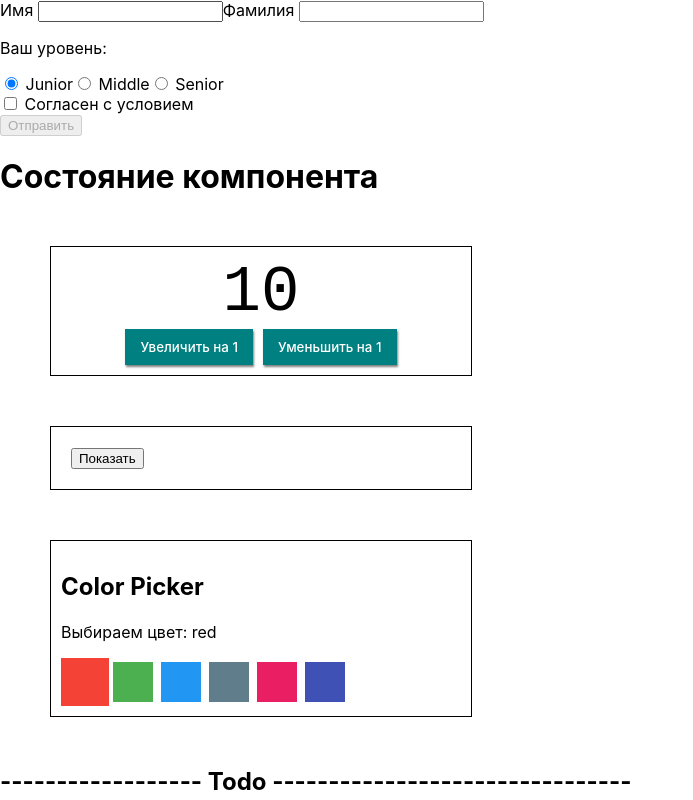
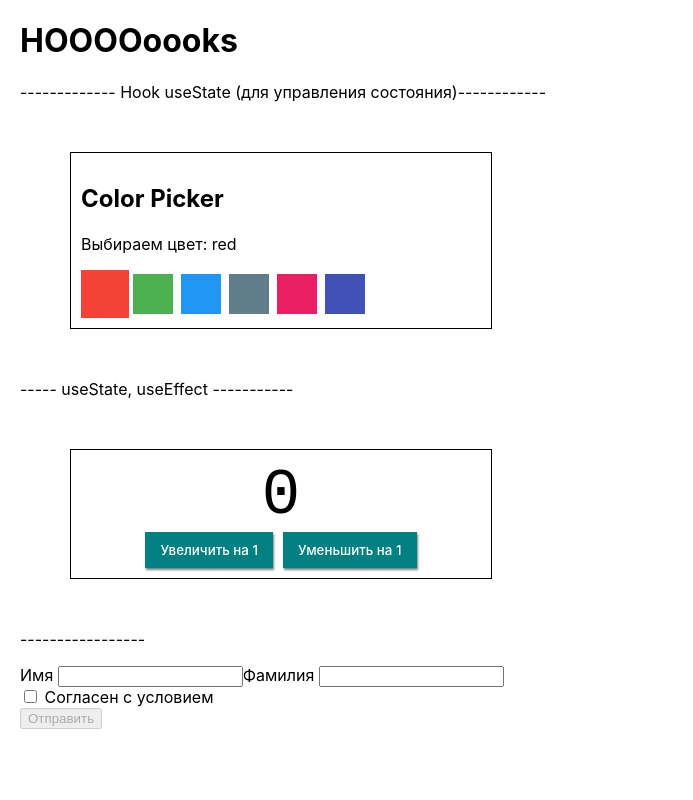
Before and after one commit to NataliaStupka/react-practice, a React (Create React App) app: page / in a window 1280 px wide. Shown: the top 800 px of the page, without its empty margins (0-693 px from the left). Built offline with nearby package versions, Linux system fonts and the light colour scheme.

Commit message:
timeOut 54 min.

```diff
--- /dev/null
+++ b/src/App-hooks.js
@@ -0,0 +1,35 @@
+import React from 'react';
+import ColorPicker from './component-hooks/ColorPickerHook/ColorPickerHook';
+import Counter from './component-hooks/CounterHooks/CounterHooks.jsx';
+import Form from './component-hooks/FormHooks/FormHooks';
+
+const colorPickerOptions = [
+  { label: 'red', color: '#F44336' },
+  { label: 'green', color: '#4CAF50' },
+  { label: 'blue', color: '#2196F3' },
+  { label: 'grey', color: '#607D8B' },
+  { label: 'pink', color: '#E91E63' },
+  { label: 'indigo', color: '#3F51B5' },
+];
+
+const AppHooks = () => {
+  return (
+    <>
+      <div style={{ margin: 20 }}>
+        <h1>HOOOOoooks</h1>
+        <p>
+          ------------- Hook useState (для управления состояния)------------
+        </p>
+        <ColorPicker options={colorPickerOptions} />
+
+        <p>----- useState, useEffect -----------</p>
+        <Counter />
+
+        <p>-----------------</p>
+        <Form />
+      </div>
+    </>
+  );
+};
+
+export default AppHooks;
--- a/src/App.js
+++ b/src/App-old.js
@@ -36,7 +36,7 @@ const colorPickerOptions = [
 // 2) Стало
 //делаем общий класс необходимый для компонентов App
 // 4.1) добавляем для form (input) name, tag  - ПЕРЕНЕСЛИ в отдел.файл
-class App extends Component {
+class AppOld extends Component {
   state = {
     // todos: initialTodos,
     todos: [],
@@ -257,4 +257,4 @@ class App extends Component {
 //   );
 // }
 
-export default App;
+export default AppOld;
--- /dev/null
+++ b/src/component-hooks/ColorPickerHook/ColorPickerHook.jsx
@@ -0,0 +1,44 @@
+//переписываем весь ColorPicker через хуки, (старый на классах и стейте)
+
+import { useState } from 'react';  //используем hook useState
+import '../../components/ColorPicker/ColorPicker.css'; // css со старого ColorPicker
+import classNames from 'classnames';
+
+export default function ColorPicker({ options }) {
+    // 1) теперь вместо state:
+    // в первом хранится переменная значение state (имя), во втором метод для изменения (setИмя)
+    const [activeOptionIdx, setActiveOptionsIdx] = useState(0);   //изначально равно нулю
+
+ //4) ? не поняла/не помню
+    const makeOptionClassName = index => {
+        return classNames('ColorPicker__option', {
+      'ColorPicker__option--active': index === activeOptionIdx, //если это будет true класс добавится
+    });
+    }
+
+//3) выбираем активный/выбранный индекс
+    const { label } = options[activeOptionIdx];
+
+    // 2) //так как функция setActiveIdx просто оборачивает setActiveOptionsIdx, то можем сразу прописать где нужно setActiveOptionsIdx
+    // const setActiveIdx = index => {
+    //     setActiveOptionsIdx(index);   //функция получает index и вызывает метод
+    // }
+
+    return (
+      <div className="ColorPicker">
+        <h2 className="ColorPicker__title">Color Picker</h2>
+        <p>Выбираем цвет: {label}</p>
+        <div>
+          {options.map(({ label, color }, index) => (
+            <button
+              key={label}
+              className={makeOptionClassName(index)}
+              style={{ backgroundColor: color }}
+              // 3) onClick это регистрация функции, туда передаем инлайн функцию, ссылку на функцию, которая вызовется во время онклика
+              onClick={() => setActiveOptionsIdx(index)}
+            ></button>
+          ))}
+        </div>
+      </div>
+    );
+}
--- /dev/null
+++ b/src/component-hooks/CounterHooks/CounterHooks.jsx
@@ -0,0 +1,52 @@
+//Counter через хуки
+
+import {useState, useEffect} from 'react';
+import '../../components/Counter/Counter.css';
+
+export default function Counter() {
+//state через useState (значение, метод)
+  const [value1, setValue1] = useState(0);
+
+  const handleIncrement = () => {
+    setValue1(prevState => prevState + 1)
+  }
+  const handleDecrement = () => {
+    setValue1(prevState => prevState - 1)
+  }
+
+  //при изменение чего, сделать что-то
+  //useEffect это функция которая 'регестиррует' эфект, который будет выполнятся каждый раз когда обновляется prop или state компонента
+  //вместо проверок (if === !== и т.д)
+  useEffect(() => {
+    console.log('запускается useEffect')
+  }, [])
+  // если вообще нет [], то при каждом изменение
+  //[] зависимостей нет, значит запустится только при первом рендере
+  //[value1] эффект запустится тогда, когда изменится только value1
+//[имя1, имя2] если что-то из этого изменилось - запускай
+
+  // useEffect(() => {
+  //   console.log('если изменится х, запусти fetch');
+  //   fetch();
+  // }, [x]);
+
+  return (
+
+    <div className='Counter'>
+      <span className="Counter__value">{value1}</span>
+      <div className="Counter__controls">
+
+        <button type="button" onClick={handleIncrement}>
+          Увеличить на 1
+        </button>
+        <button type="button" onClick={handleDecrement}>
+          Уменьшить на 1
+        </button>
+      </div>
+    </div>
+
+
+
+  );
+
+}
--- /dev/null
+++ b/src/component-hooks/FormHooks/FormHooks.jsx
@@ -0,0 +1,113 @@
+
+import { useState, useEffect } from 'react';
+
+// изменения со state
+export default function Form() {
+    const [name, setName] = useState('');
+    const [tag, setTag] = useState('');
+    const [experience, setExperience] = useState('junior');
+    const [licence, setLicence] = useState(false);
+
+    const handleSubmitForm = (event) => {
+        event.preventDefault();
+
+    };
+    const handleNameChange = event => {
+        setName(event.currentTarget.value)
+    };
+    const handleTagChange = event => {
+       setTag(event.currentTarget.value)
+    }
+
+    //--
+    const handleLicenceChange = event => {
+        setLicence(event.currentTarget.checked)
+    }
+
+//сохраним в LocalStorage значение name
+    useEffect(() => {
+        window.localStorage.setItem('name', JSON.stringify(name));
+    }, [name]); //вызываем этот useEffect только когда поле name
+
+    return (
+    <form onSubmit={handleSubmitForm}>
+        <label>
+          Имя{' '}
+          <input
+            type="text"
+            name="name" //4.4) использум уникальный атрибут, для обработчика
+            value={name}
+            onChange={handleNameChange}
+            checked={experience === 'junior'} //ты чекнут, если === 'junior'
+          />
+        </label>
+        <label>
+          Фамилия{' '}
+          <input
+            type="text"
+            name="tag" //4.4) использум уникальный атрибут,
+            value={tag}
+            onChange={handleTagChange}
+          />
+        </label>
+
+            {/* 5) Радиокнопки */}
+
+            {/* <p>Ваш уровень:</p> */}
+
+        {/* <label>
+          <input
+            type="radio"
+            name="experience"
+            value="junior"
+            // onChange={this.handleChange}
+            checked={experience === 'junior'} //при выборе кнопки
+          />{' '}
+          Junior
+        </label>
+        <label>
+          <input
+            type="radio"
+            name="experience"
+            value="middle"
+            // onChange={this.handleChange}
+            checked={experience === 'middle'} //при выборе кнопки
+          />{' '}
+          Middle
+        </label>
+        <label>
+          <input
+            type="radio"
+            name="experience"
+            value="senior"
+            // onChange={this.handleChange}
+            checked={experience === 'senior'} //при выборе кнопки
+          />{' '}
+          Senior
+        </label> */}
+
+        <br />
+
+        {/* 6) Чекбокс */}
+        <label>
+          <input
+            type="checkbox"
+            name="licence"
+            checked={licence} //он чекнут тогда, когда this.state.licence
+            onChange={handleLicenceChange}
+          />{' '}
+          Согласен с условием
+            </label>
+
+            <br />
+
+        {/* disabled - если не выбран, кнопка не активна */}
+        <button type="submit" disabled={!licence}>
+          Отправить
+        </button>
+      </form>
+
+)
+
+
+}
--- a/src/components/Modal/Modal.jsx
+++ b/src/components/Modal/Modal.jsx
@@ -4,7 +4,7 @@ import React, { Component } from 'react';
 import { createPortal } from 'react-dom'; //метод из react дома, для модального окна
 import './Modal.css';
 
-//для мщдального окна
+//для модального окна
 const modalRoot = document.querySelector('#modal-root');
 
 export default class Modal extends Component {
--- a/src/index.js
+++ b/src/index.js
@@ -1,11 +1,13 @@
 import React from 'react';
 import ReactDOM from 'react-dom';
 import './index.css';
-import App from './App';
+import AppOld from './App-old';
+import AppHooks from './App-hooks';
 
 ReactDOM.render(
   <React.StrictMode>
-    <App />
+    {/* <AppOld /> */}
+    <AppHooks />
   </React.StrictMode>,
-  document.getElementById('root')
+  document.getElementById('root'),
 );
```
Also changed, not shown: 1 other file (tests, documents, lock files or other folders).
